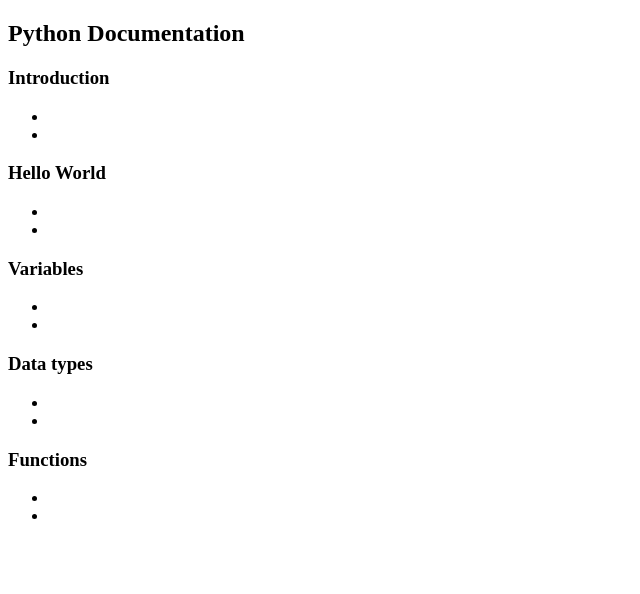
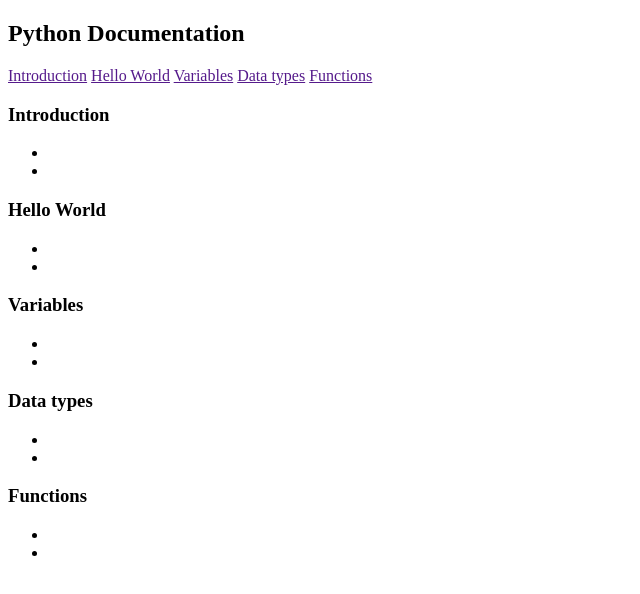
Before and after one commit to diegoh40/microverse-gabriel-diego, a plain HTML site: page index.html in a window 1280 px wide. Shown: the whole page, without its empty margins (0-640 px from the left). Drawn offline with Linux system fonts and the light colour scheme.

Commit message:
finished user stories 10 and 11 and 12

```diff
--- a/index.html
+++ b/index.html
@@ -25,9 +25,18 @@
   <script src="js/index.js"></script>
   <main id="main-doc">
     <nav id="navbar">
+
       <header>
-        <h1>Python Documentation</h1>
+                <h1>Python Documentation</h1>
       </header>
+      <div>
+      <a href="" class="nav-link">Introduction</a>
+      <a href="" class="nav-link">Hello World</a>
+      <a href="" class="nav-link">Variables</a>
+      <a href="" class="nav-link">Data types</a>
+      <a href="" class="nav-link">Functions</a>
+    </div>
+
     </nav>
     <section id="introduction" class="main-section">
       <header>
```
